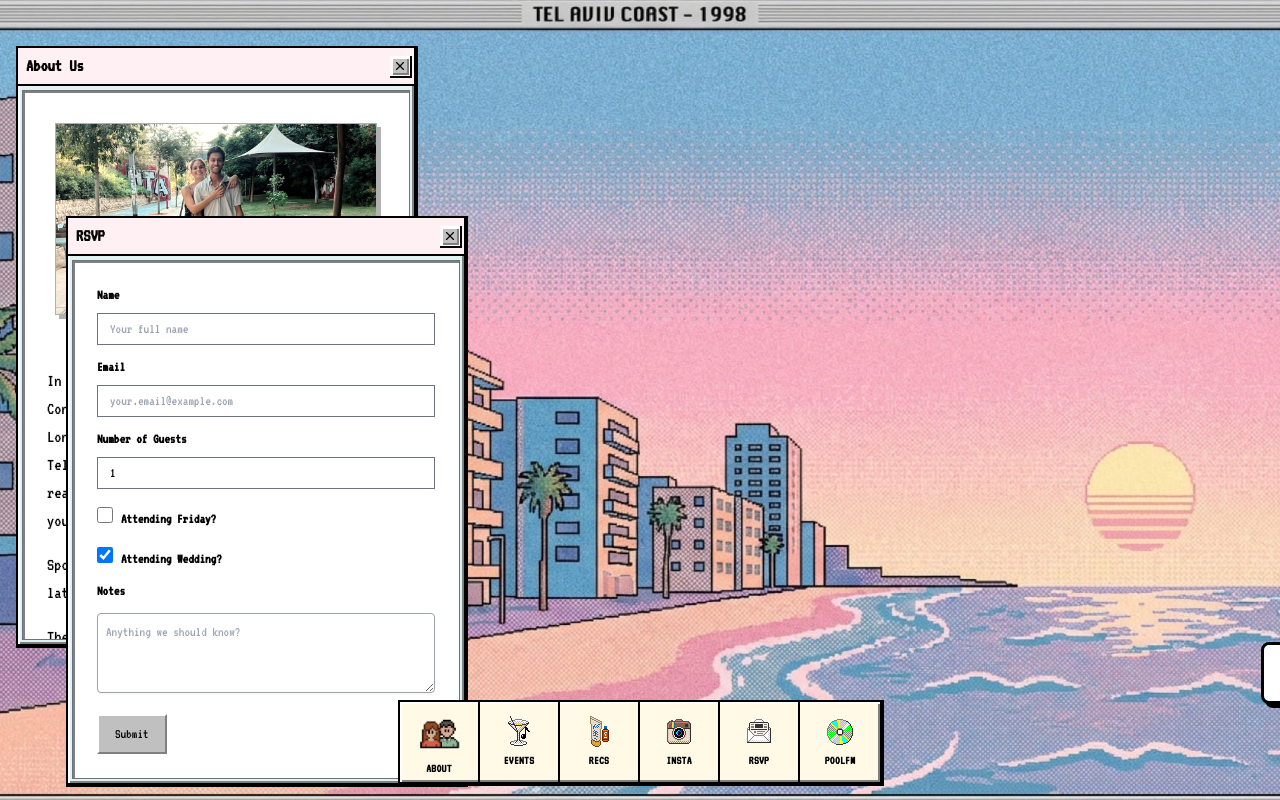
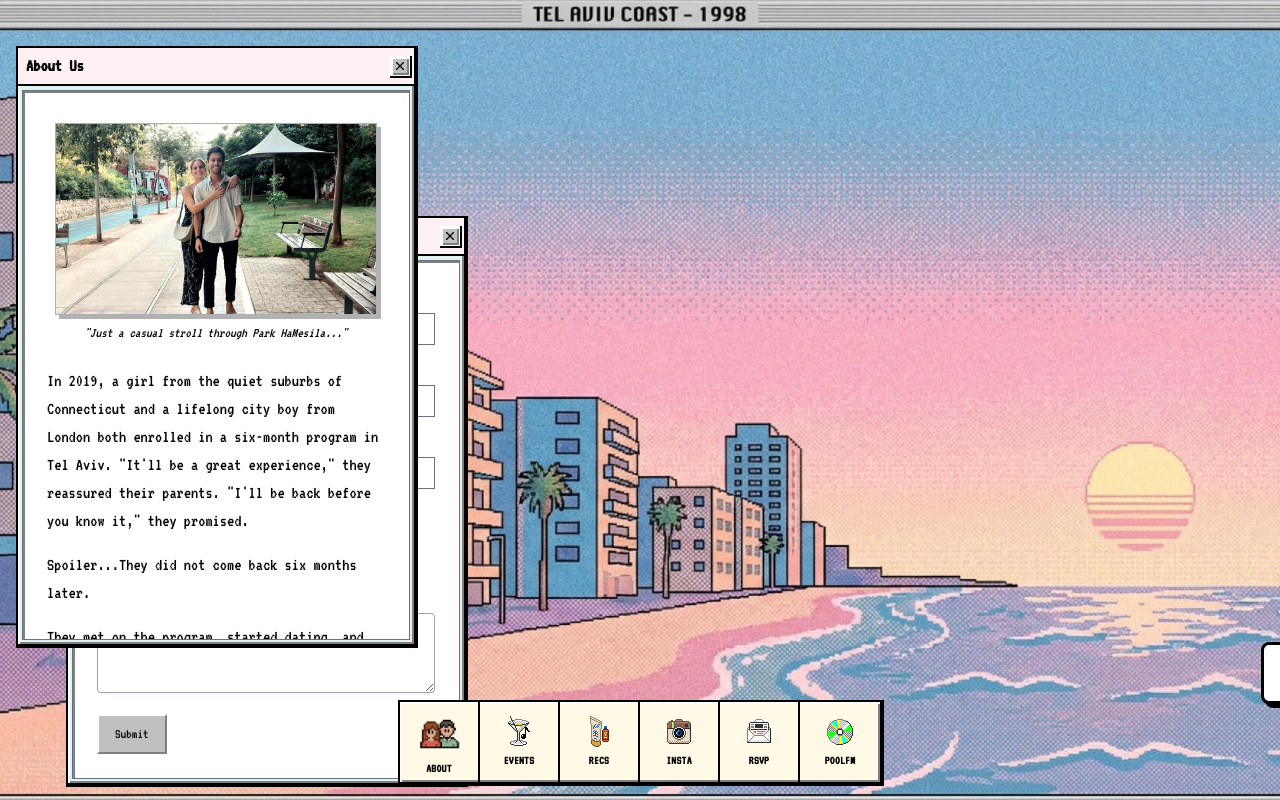
Before and after one commit to jacksgreen/jack-alex-weddding, a React (Vite) app: page / in a window 1280 px wide. Built offline with nearby package versions, Linux system fonts and the light colour scheme.

Commit message:
changing sizes of windows and updating layout

```diff
--- a/src/App.tsx
+++ b/src/App.tsx
@@ -64,7 +64,7 @@
 function App() {
   const [isLoading, setIsLoading] = useState(true);
   const [windows, setWindows] = useState<WindowState[]>(getInitialWindows);
-  const [activeWindowId, setActiveWindowId] = useState<string | null>("rsvp");
+  const [activeWindowId, setActiveWindowId] = useState<string | null>("about");
 
   const openWindow = (
     id: string,
```
